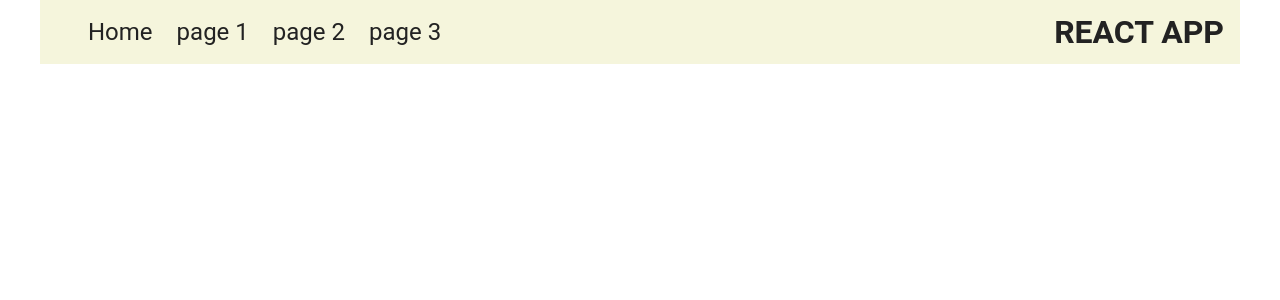
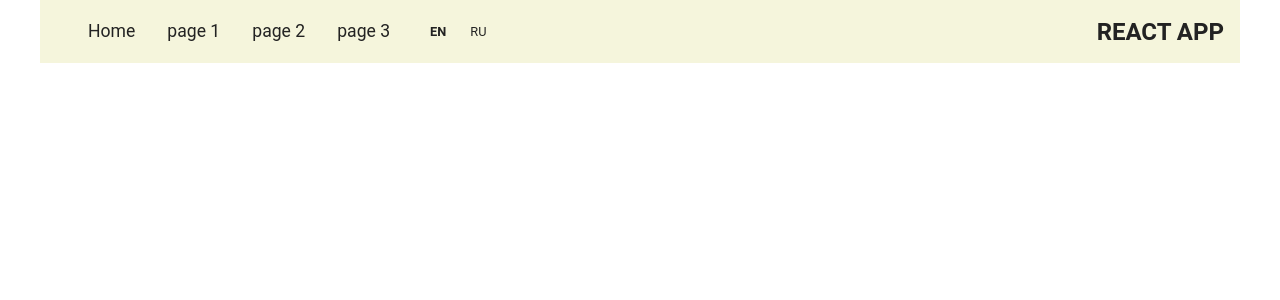
Before and after one commit to pavelkha/react-app, a React (Create React App) app: page / in a window 1280 px wide. Shown: the top 300 px of the page. Built offline with nearby package versions, Linux system fonts and the light colour scheme.

Commit message:
add language switch to Header

```diff
--- a/src/components/Header/Header.jsx
+++ b/src/components/Header/Header.jsx
@@ -1,15 +1,47 @@
-import React from 'react';
+import React, { useState } from 'react';
 import './Header.scss';
 
 const Header = () => {
+  const [language, setLanguage] = useState('en');
+  const languagesArray = ['en', 'ru'];
+
+  const changeLanguage = event => {
+    const buttonLanguage = event.target.innerText.toLowerCase();
+    if (buttonLanguage !== language) {
+      setLanguage(buttonLanguage);
+    };
+  };
+
+  const renderLanguageButtons = () => {
+    return (
+      languagesArray.map((currentLang, index) => {
+        const className = currentLang === language ?
+        'header-language-button header-active-language-button' :
+        'header-language-button';
+        return (
+          <li key={index}>
+            <button onClick={changeLanguage} className={className}>
+              {currentLang}
+            </button>
+          </li>
+        );
+      })
+    );
+  };
+
   return (
     <header className='header-wrapper'>
+      <div className='header-flex-container'>
         <ul className='header-pages-list'>
           <li>Home</li>
           <li>page 1</li>
           <li>page 2</li>
           <li>page 3</li>
         </ul>
+        <ul className='header-languages-list'>
+          {renderLanguageButtons()}
+        </ul>
+      </div>
       <h1 className='header-title'>React App</h1>
     </header>
   );
--- a/src/components/Header/Header.scss
+++ b/src/components/Header/Header.scss
@@ -12,21 +12,56 @@
   background-color: beige;
 }
 
+.header-flex-container {
+  display: flex;
+  align-items: center;
+}
+
 .header-pages-list {
-  font-size: 1.5rem;
+  font-size: 1.1rem;
   margin-left: 3rem;
 
   li {
     display: inline;
 
     &:not(:last-child) {
-      margin-right: 1.5rem;
+      margin-right: 2rem;
     }
   }
+}
+
+.header-languages-list {
+  font-size: 0.8rem;
+  margin-left: 2rem;
+
+  li {
+    display: inline;
+
+    &:not(:last-child) {
+      margin-right: 0.5rem;
+    }
+  }
+}
+
+.header-language-button {
+  border: none;
+  border-radius: 5px;
+  padding: 0.5rem;
+  text-transform: uppercase;
+  background-color: transparent;
+
+  &:hover {
+    background-color: burlywood;
+    transition: 0.8s;
+  }
+}
+
+.header-active-language-button {
+  font-weight: bold;
 }
 
 .header-title {
   margin-right: 1rem;
   text-transform: uppercase;
-  font-size: 2rem;
+  font-size: 1.5rem;
 }
```
Lines whose indentation alone changed are shown as unchanged.
